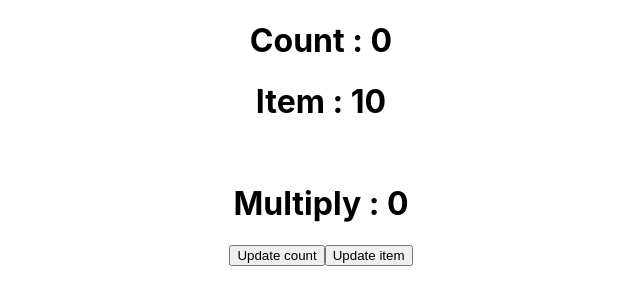
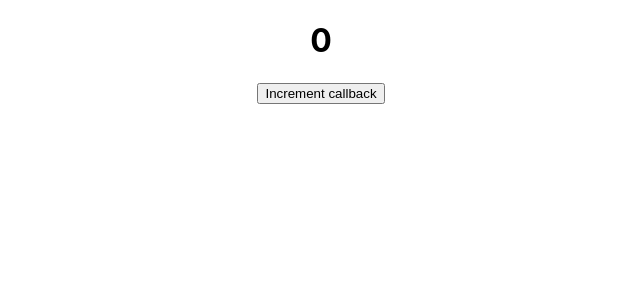
Before and after one commit to suraj480/react_hooks_practice, a React (Create React App) app: page / in a window 1280 px wide. Shown: the top 304 px of the page, without its empty margins (319-959 px from the left). Built offline with nearby package versions, Linux system fonts and the light colour scheme.

Commit message:
useCallback

```diff
--- a/src/App.js
+++ b/src/App.js
@@ -8,6 +8,7 @@ import UseREF from "./UseREF";
 import UseContextPractice from "./UseContextPractice";
 import UseReducerPractice from "./UseReducerPractice";
 import UseMemoPractice from "./UseMemoPractice";
+import UseCallbackPractice from "./UseCallbackPractice";
 function App() {
   return (
     <div className="App">
@@ -18,7 +19,8 @@ function App() {
      {/* useContext was having some error */}
    {/* <UseContextPractice/> */}
    {/* <UseReducerPractice/> */}
-   <UseMemoPractice/>
+   {/* <UseMemoPractice/> */}
+   <UseCallbackPractice/>
     </div>
   );
 }
--- /dev/null
+++ b/src/UseCallbackPractice.jsx
@@ -0,0 +1,19 @@
+import React, { useState, useCallback } from 'react'
+import UseCallbackPracticeRender from './UseCallbackPracticeRender';
+
+const UseCallbackPractice = () => {
+    const [count, setCount] = useState(0);
+    const increment = useCallback(() => {
+        setCount(c => c + 1);
+    }, []);
+
+    return (
+        <div>
+
+            <UseCallbackPracticeRender increment={increment} count={count} />
+
+        </div>
+    )
+}
+
+export default UseCallbackPractice;
--- /dev/null
+++ b/src/UseCallbackPracticeRender.jsx
@@ -0,0 +1,14 @@
+import React from 'react'
+
+const UseCallbackPracticeRender = ({ increment, count }) => {
+    return (
+        <div>
+            {console.log("count=",count)}
+            <h1>{count}</h1>
+            <button onClick={increment}>Increment callback</button>
+
+        </div>
+    )
+}
+
+export default UseCallbackPracticeRender;
```
Also changed, not shown: 1 other file (tests, documents, lock files or other folders).
